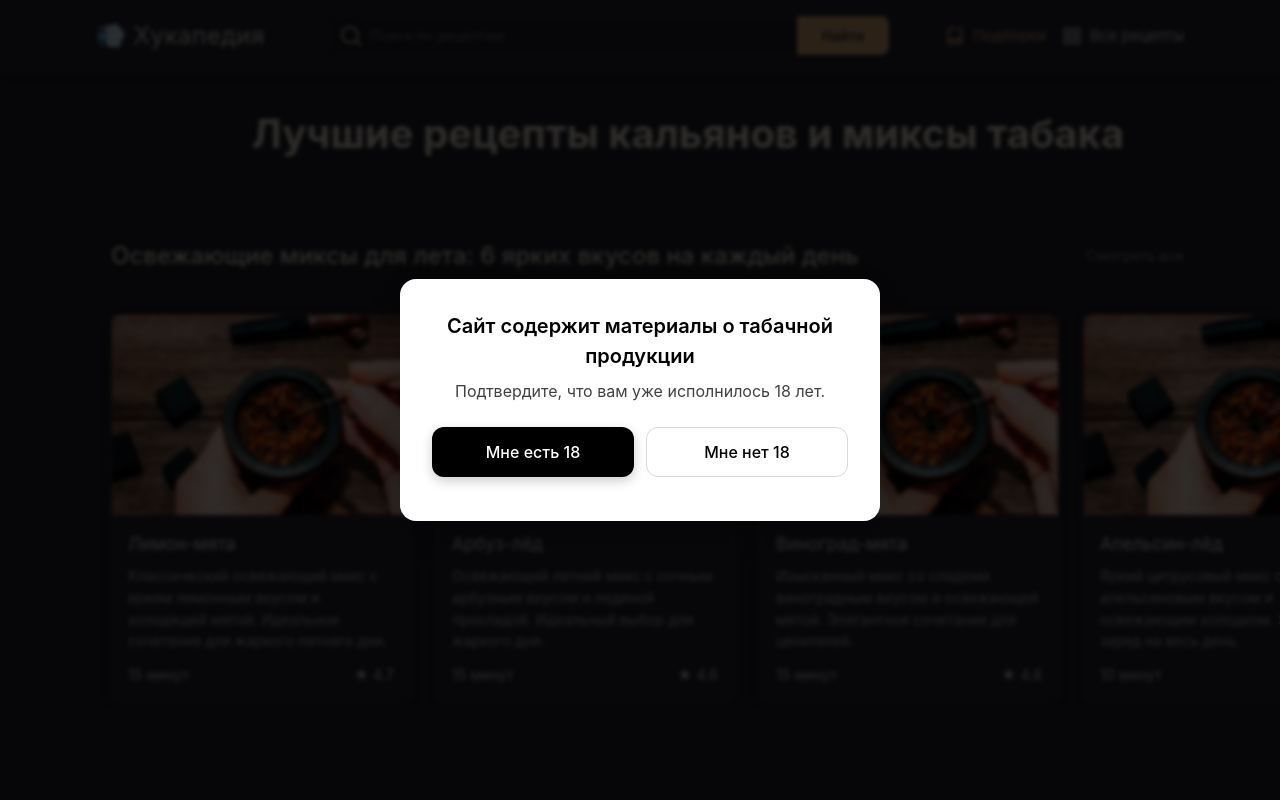
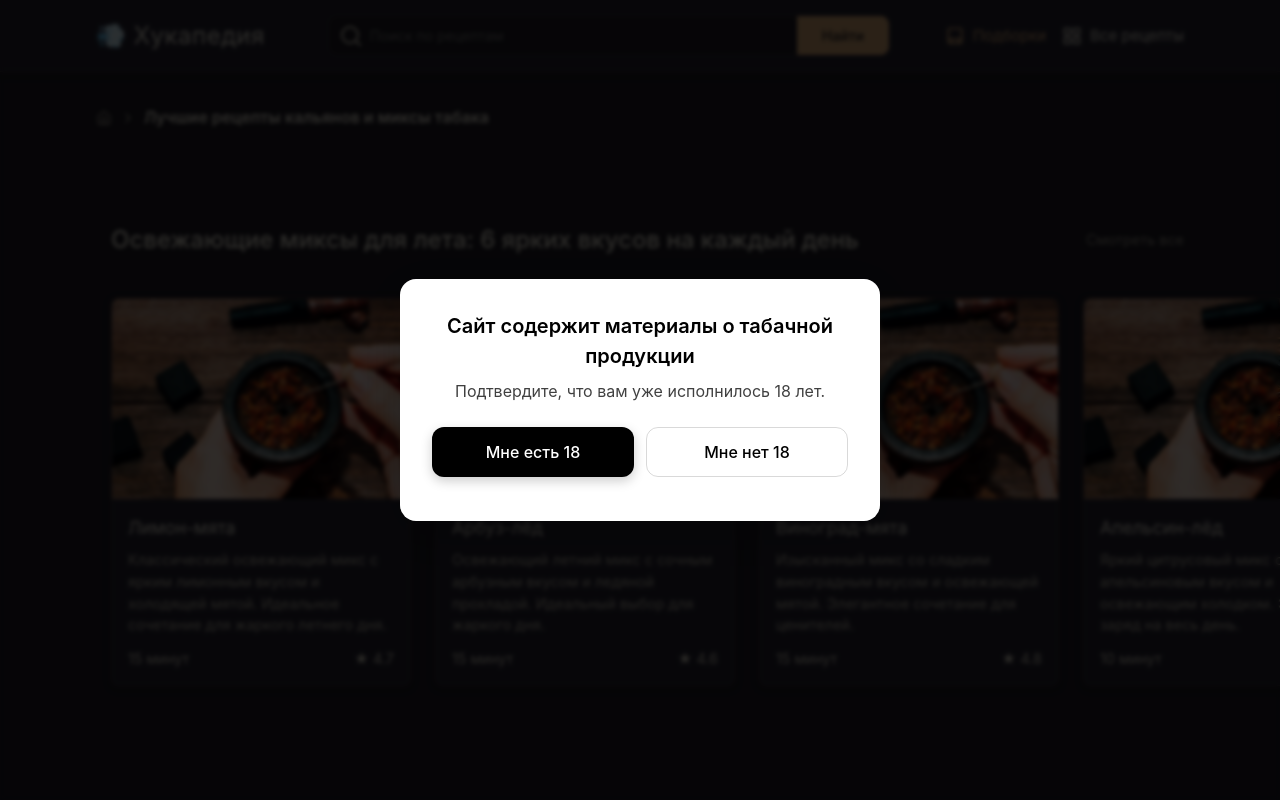
Before and after one commit to art-crazy/Hookapedia, a Next.js app: page / in a window 1280 px wide. Shown: the top 800 px of the page. Built offline with nearby package versions, Linux system fonts and the light colour scheme.

Commit message:
feat(): ref, seo audit

```diff
--- a/src/app/blog/page.tsx
+++ b/src/app/blog/page.tsx
@@ -13,7 +13,6 @@ export default function BlogPage() {
           title="Блог"
           paths={[]}
         />
-        <h1 className={styles.title}>Блог {siteConfig.metadata.name}</h1>
 
         <section className={styles.section}>
           <h2 className={styles.sectionTitle}>Размещайте контент о кальянах</h2>
--- a/src/app/faq/page.tsx
+++ b/src/app/faq/page.tsx
@@ -13,7 +13,6 @@ export default function FAQPage() {
           title="Вопросы и ответы"
           paths={[]}
         />
-        <h1 className={styles.title}>Вопросы и ответы</h1>
 
         <section className={styles.section}>
           <h2 className={styles.sectionTitle}>Общие вопросы о кальяне</h2>
--- a/src/app/istoriya/page.tsx
+++ b/src/app/istoriya/page.tsx
@@ -13,7 +13,6 @@ export default function HistoryPage() {
           title="Наша история"
           paths={[]}
         />
-        <h1 className={styles.title}>Наша история</h1>
 
         <section className={styles.section}>
           <h2 className={styles.sectionTitle}>Как всё начиналось</h2>
--- a/src/app/page.tsx
+++ b/src/app/page.tsx
@@ -8,7 +8,7 @@ import {recipes} from "@/data";
 import {StructuredData} from "@/components/StructuredData";
 import {generateWebSiteSchema, generateOrganizationSchema} from "@/utils/structuredData";
 import {siteConfig} from "@/config/site";
-import styles from "@/styles/headings.module.scss";
+import {Breadcrumbs} from "@/components/Breadcrumbs";
 
 interface CollectionCategories {
 	id: number;
@@ -123,9 +123,10 @@ export default function Home() {
 		<>
 			<StructuredData data={[websiteSchema, organizationSchema]} />
 			<ContainerHome>
-				<h1 className={styles.pageTitle}>
-					Лучшие рецепты кальянов и миксы табака
-				</h1>
+				<Breadcrumbs
+					title="Лучшие рецепты кальянов и миксы табака"
+					paths={[]}
+				/>
 				{collections.map((collection, index) =>
 					<CollectionHome
 						key={index}
--- a/src/page/mix/Mix.tsx
+++ b/src/page/mix/Mix.tsx
@@ -35,7 +35,6 @@ export const Mix = ({recipe}: { recipe: Recipe }) => {
             )}
           </div>
           <div className={styles.infoBlock}>
-            <h1 itemProp="name">{recipe.title}</h1>
             <div className={styles.rating} itemProp="aggregateRating" itemScope
                  itemType="https://schema.org/AggregateRating">
               {!!recipe.rating &&
--- a/src/styles/headings.module.scss
+++ /dev/null
@@ -1,32 +0,0 @@
-.pageTitle {
-  font-size: 2.5rem;
-  font-weight: bold;
-  margin-bottom: 2rem;
-  text-align: center;
-  line-height: 1.2;
-
-  @media screen and (max-width: 768px) {
-    font-size: 2rem;
-    margin-bottom: 1.5rem;
-  }
-
-  @media screen and (max-width: 480px) {
-    font-size: 1.75rem;
-  }
-}
-
-.sectionTitle {
-  font-size: 2rem;
-  font-weight: bold;
-  margin-bottom: 1.5rem;
-  line-height: 1.3;
-
-  @media screen and (max-width: 768px) {
-    font-size: 1.75rem;
-    margin-bottom: 1.25rem;
-  }
-
-  @media screen and (max-width: 480px) {
-    font-size: 1.5rem;
-  }
-}
```
Also changed, not shown: src/page/ReceptyPage/ReceptyPage.tsx (+1 -6 lines).
